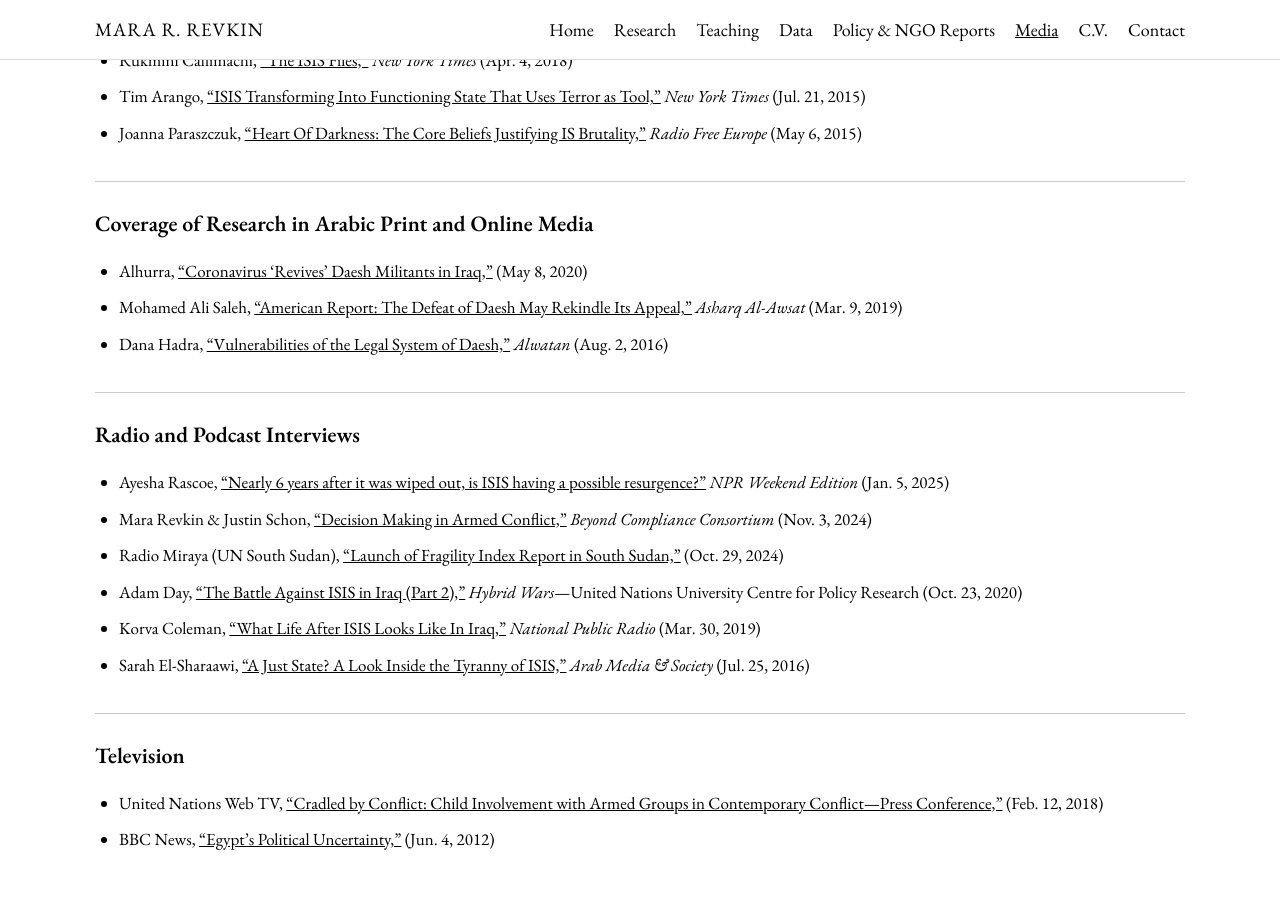
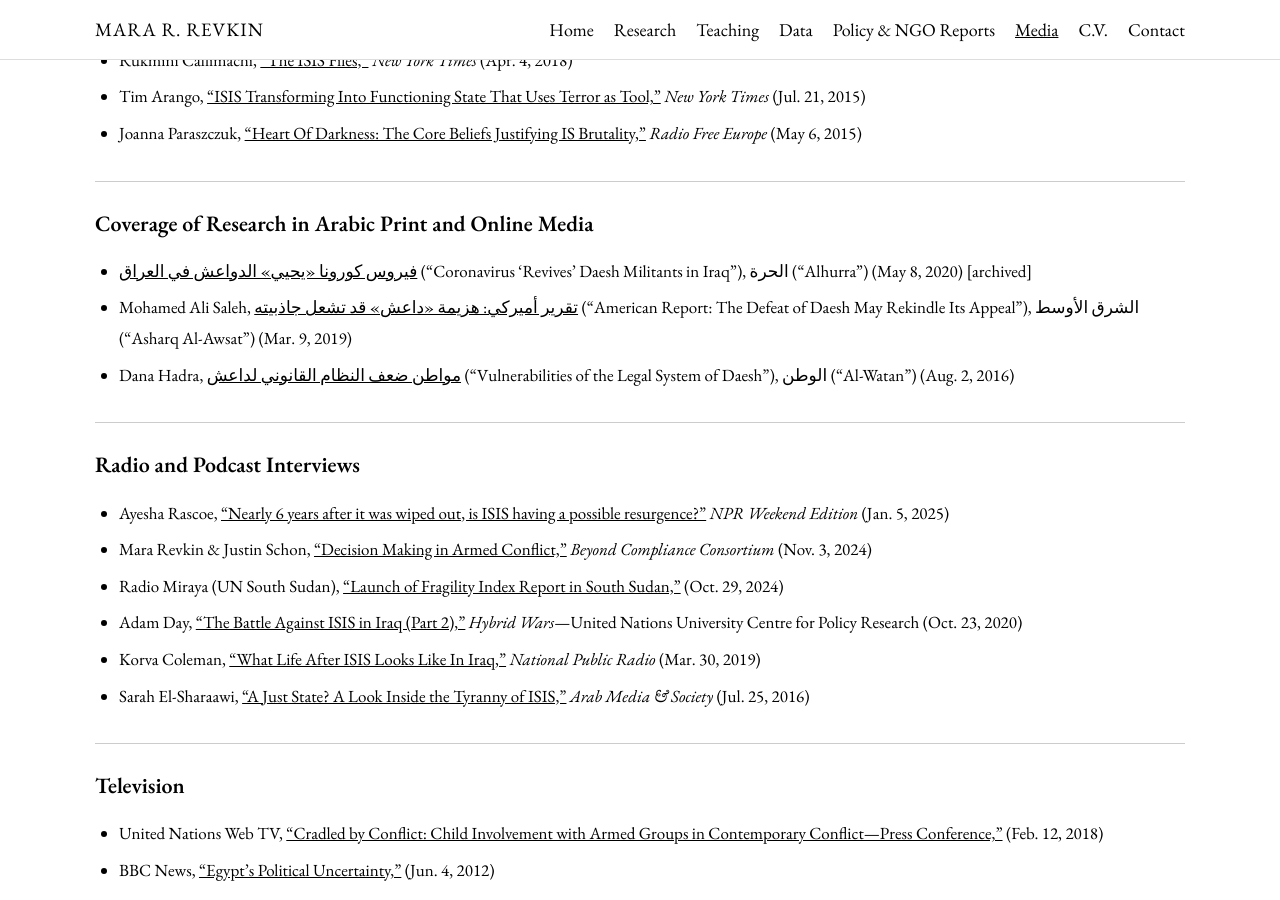
Before and after one commit to mrevkin/mrevkin.github.io, a Jekyll site: the page media.html, which Jekyll copies as it is, in a window 1280 px wide and 900 px high, scrolled down 1176 px. Built offline with Jekyll 4.4.1, drawn with Linux system fonts in a browser that asks for light colours.

Commit message:
Repair broken media links; Arabic titles with English translations

```diff
--- a/media.html
+++ b/media.html
@@ -81,7 +81,7 @@
       <h2>Coverage of Research in English Print and Online Media</h2>
       <ul>
         <li>Rozina Ali, <a href="https://www.thedriftmag.com/the-isis-beat/" target="_blank">“The ISIS Beat,”</a> <em>The Drift Magazine</em> (Apr. 27, 2021)</li>
-        <li>Sam Ratner, <a href="https://www.pri.org/stories/2020-09-22/civilian-decisions-conflict-part-i" target="_blank">“Civilian decisions in conflict: Part I,”</a> <em>Public Radio International</em> (Sept. 22, 2020)</li>
+        <li>Sam Ratner, <a href="https://inkstickmedia.com/civilian-decisions-in-conflict-part-i/" target="_blank">“Civilian decisions in conflict: Part I,”</a> <em>Public Radio International</em> (Sept. 22, 2020)</li>
         <li>Louisa Loveluck &amp; Mustafa Salim, <a href="https://www.washingtonpost.com/world/middle_east/isis-exploits-iraqs-coronavirus-lockdowns-to-step-up-attacks/2020/05/07/1513edee-8f98-11ea-9322-a29e75effc93_story.html" target="_blank">“ISIS exploits Iraq’s coronavirus lockdown to step up attacks,”</a> <em>Washington Post</em> (May 8, 2020)</li>
         <li>Louisa Loveluck, <a href="https://www.washingtonpost.com/world/as-the-caliphate-crumbles-the-islamic-state-is-seeding-a-new-insurgency/2019/03/06/96503d5e-2fae-11e9-8781-763619f12cb4_story.html" target="_blank">“As the ‘caliphate crumbles,’ the Islamic State is seeding a new insurgency,”</a> <em>Washington Post</em> (Mar. 7, 2019)</li>
         <li>Tim Lister, <a href="https://www.cnn.com/2019/01/08/middleeast/isis-analysis-lister-intl/index.html" target="_blank">“ISIS is far from being defeated as a fighting force or ideology,”</a> <em>CNN</em> (Jan. 9, 2019)</li>
@@ -98,9 +98,12 @@
     <div class="media-section">
       <h2>Coverage of Research in Arabic Print and Online Media</h2>
       <ul>
-        <li>Alhurra, <a href="https://www.alhurra.com/iraq/2020/05/08/%D9%81%D9%8A%D8%B1%D9%88%D8%B3-%D9%83%D9%88%D8%B1%D9%88%D9%86%D8%A7-%D9%8A%D8%AD%D9%8A%D9%8A-%D8%A7%D9%84%D8%AF%D9%88%D8%A7%D8%B9%D8%B4-%D9%81%D9%8A-%D8%A7%D9%84%D8%B9%D8%B1%D8%A7%D9%82" target="_blank">“Coronavirus ‘Revives’ Daesh Militants in Iraq,”</a> (May 8, 2020)</li>
-        <li>Mohamed Ali Saleh, <a href="https://aawsat.com/home/article/1625411" target="_blank">“American Report: The Defeat of Daesh May Rekindle Its Appeal,”</a> <em>Asharq Al-Awsat</em> (Mar. 9, 2019)</li>
-        <li>Dana Hadra, <a href="https://www.alwatan.com.sa/article/31401" target="_blank">“Vulnerabilities of the Legal System of Daesh,”</a> <em>Alwatan</em> (Aug. 2, 2016)</li>
+        <li><a href="http://web.archive.org/web/20231216193439/https://www.alhurra.com/iraq/2020/05/08/%D9%81%D9%8A%D8%B1%D9%88%D8%B3-%D9%83%D9%88%D8%B1%D9%88%D9%86%D8%A7-%D9%8A%D8%AD%D9%8A%D9%8A-%D8%A7%D9%84%D8%AF%D9%88%D8%A7%D8%B9%D8%B4-%D9%81%D9%8A-%D8%A7%D9%84%D8%B9%D8%B1%D8%A7%D9%82" target="_blank"><span lang="ar" dir="rtl">فيروس كورونا «يحيي» الدواعش في العراق</span></a>
+          (&ldquo;Coronavirus &lsquo;Revives&rsquo; Daesh Militants in Iraq&rdquo;), <span lang="ar" dir="rtl">الحرة</span> (&ldquo;Alhurra&rdquo;) (May 8, 2020) <span class="linknote">[archived]</span></li>
+        <li>Mohamed Ali Saleh, <a href="https://aawsat.com/node/1625411" target="_blank"><span lang="ar" dir="rtl">تقرير أميركي: هزيمة «داعش» قد تشعل جاذبيته</span></a>
+          (&ldquo;American Report: The Defeat of Daesh May Rekindle Its Appeal&rdquo;), <span lang="ar" dir="rtl">الشرق الأوسط</span> (&ldquo;Asharq Al-Awsat&rdquo;) (Mar. 9, 2019)</li>
+        <li>Dana Hadra, <a href="https://www.alwatan.com.sa/article/31401" target="_blank"><span lang="ar" dir="rtl">مواطن ضعف النظام القانوني لداعش</span></a>
+          (&ldquo;Vulnerabilities of the Legal System of Daesh&rdquo;), <span lang="ar" dir="rtl">الوطن</span> (&ldquo;Al-Watan&rdquo;) (Aug. 2, 2016)</li>
       </ul>
     </div>
 
@@ -125,7 +128,7 @@
     <div class="media-section">
       <h2>Television</h2>
       <ul>
-        <li>United Nations Web TV, <a href="http://webtv.un.org/watch/cradled-by-conflict-child-involvement-with-armed-groups-in-contemporary-conflict-press-conference-12-february-2018/5731677756001/" target="_blank">“Cradled by Conflict: Child Involvement with Armed Groups in Contemporary Conflict—Press Conference,”</a> (Feb. 12, 2018)</li>
+        <li>United Nations Web TV, <a href="https://unu.edu/publication/cradled-conflict-child-involvement-armed-groups-contemporary-conflict" target="_blank">“Cradled by Conflict: Child Involvement with Armed Groups in Contemporary Conflict—Press Conference,”</a> (Feb. 12, 2018)</li>
         <li>BBC News, <a href="https://www.youtube.com/watch?v=F_YN0q_Ierk" target="_blank">“Egypt’s Political Uncertainty,”</a> (Jun. 4, 2012)</li>
       </ul>
     </div>
```
